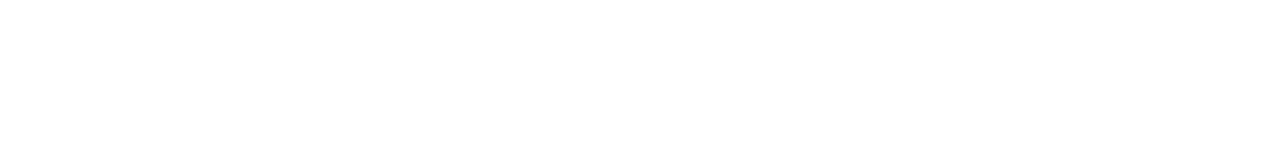
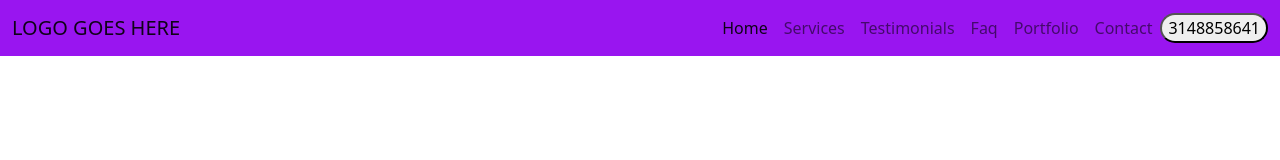
Before and after one commit to mac46005/bootstrap-v5, a website: page index.html in a window 1280 px wide. Drawn offline with Linux system fonts and the light colour scheme.

Commit message:
Basic navbar composition

```diff
--- a/index.html
+++ b/index.html
@@ -8,6 +8,41 @@
     <link href="./assets/css/style.css" rel="stylesheet" type="text/css"/>
 </head>
 <body>
+    <!-- START NAVBAR SECTION -->
+    <nav class="navbar navbar-expand-lg navbar-light bg-primary">
+        <div class="container-fluid">
+          <a class="navbar-brand" href="#">
+              LOGO GOES HERE
+          </a>
+          <button class="navbar-toggler" type="button" data-bs-toggle="collapse" data-bs-target="#navbarNav" aria-controls="navbarNav" aria-expanded="false" aria-label="Toggle navigation">
+            <span class="navbar-toggler-icon"></span>
+          </button>
+          <div class="collapse navbar-collapse justify-content-end" id="navbarNav">
+            <ul class="navbar-nav">
+              <li class="nav-item">
+                <a class="nav-link active" aria-current="page" href="#">Home</a>
+              </li>
+              <li class="nav-item">
+                <a class="nav-link" href="#">Services</a>
+              </li>
+              <li class="nav-item">
+                <a class="nav-link" href="#">Testimonials</a>
+              </li>
+              <li class="nav-item">
+                <a class="nav-link" href="#">Faq</a>
+              </li>
+              <li class="nav-item">
+                <a class="nav-link" href="#">Portfolio</a>
+              </li>
+              <li class="nav-item">
+                <a class="nav-link" href="#">Contact</a>
+              </li>
+            </ul>
+            <button type="button" class="rounded-pill">3148858641</button>
+          </div>
+        </div>
+      </nav>
+    <!-- END NAVBAR SECTION -->
     <script src="./assets/js/bootstrap.bundle.js"></script>
 </body>
 </html>
```
